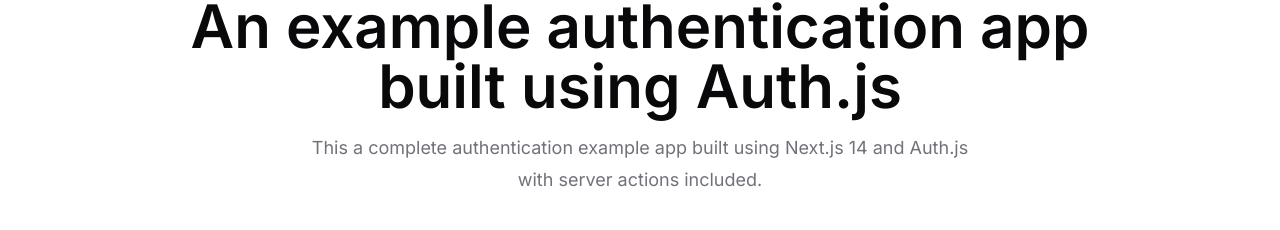
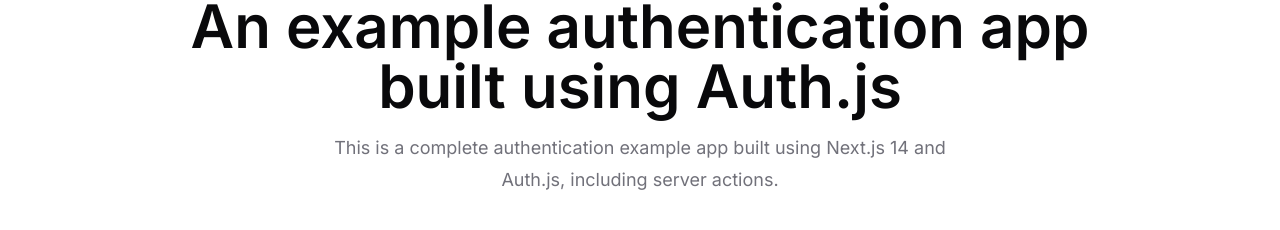
Before and after one commit to salimi-my/next-auth-starter, a Next.js app: page / in a window 1280 px wide. Shown: the part 322-552 px from the top of the page. Built offline with nearby package versions, Linux system fonts and the light colour scheme; no server answers.

Commit message:
Update home page

```diff
--- a/app/page.tsx
+++ b/app/page.tsx
@@ -25,8 +25,8 @@
               An example authentication app built using Auth.js
             </h1>
             <p className='max-w-[42rem] leading-normal text-muted-foreground sm:text-lg sm:leading-8'>
-              This a complete authentication example app built using Next.js 14
-              and Auth.js with server actions included.
+              This is a complete authentication example app built using Next.js
+              14 and Auth.js, including server actions.
             </p>
             <div className='space-x-4 mt-5'>
               <SignInButton mode='redirect' asChild>
```
